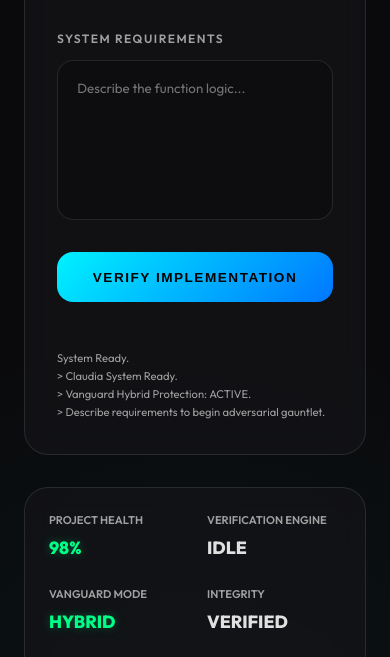
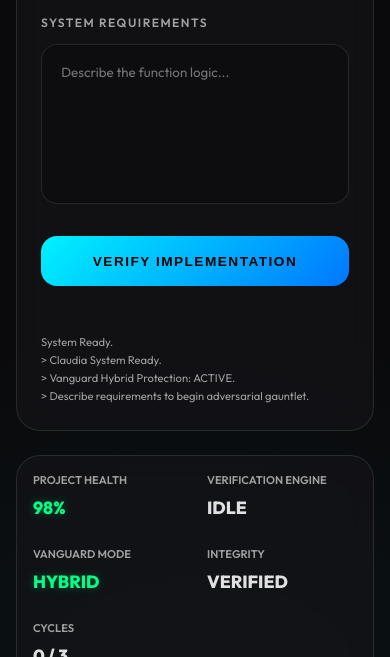
Before and after one commit to ansonsaju/project-claudia, a website: page ui/index.html in a window 390 px wide. Shown: the part 177-834 px from the top of the page. Drawn offline with Linux system fonts and the light colour scheme.

Commit message:
ui: implement fluid grid system and mobile responsiveness below 768px
Signed-off-by: JoywinNeilLasrado <joywinlasrado274@gmail.com>

```diff
--- a/ui/styles.css
+++ b/ui/styles.css
@@ -69,7 +69,7 @@ body {
     margin: 0 auto;
     padding: 2rem;
     display: grid;
-    grid-template-columns: 320px 1fr;
+    grid-template-columns: minmax(300px, 20%) 1fr;
     gap: 2rem;
     min-height: 100vh;
 }
@@ -172,7 +172,7 @@ textarea:focus {
 
 .stage {
     display: grid;
-    grid-template-columns: 1fr 1fr;
+    grid-template-columns: repeat(auto-fit, minmax(360px, 1fr));
     gap: 1.5rem;
 }
 
@@ -238,27 +238,33 @@ textarea:focus {
 .glow-success { color: var(--success); text-shadow: 0 0 10px rgba(0, 255, 136, 0.3); }
 
 /* Responsive Media Queries */
-@media (max-width: 1024px) {
+@media (max-width: 1100px) {
+    .dashboard {
+        grid-template-columns: 280px 1fr;
+        gap: 1.5rem;
+    }
+}
+
+@media (max-width: 768px) {
     .dashboard {
         grid-template-columns: 1fr;
-        padding: 1.5rem;
+        padding: 1rem;
     }
 
     .sidebar {
         position: relative;
         top: 0;
         width: 100%;
+        padding: 1.5rem;
     }
-}
 
-@media (max-width: 768px) {
     .stage {
         grid-template-columns: 1fr;
     }
 
     .status-bar {
+        padding: 1rem;
         gap: 1.5rem;
-        padding: 1.5rem;
     }
 
     .status-item {
```
